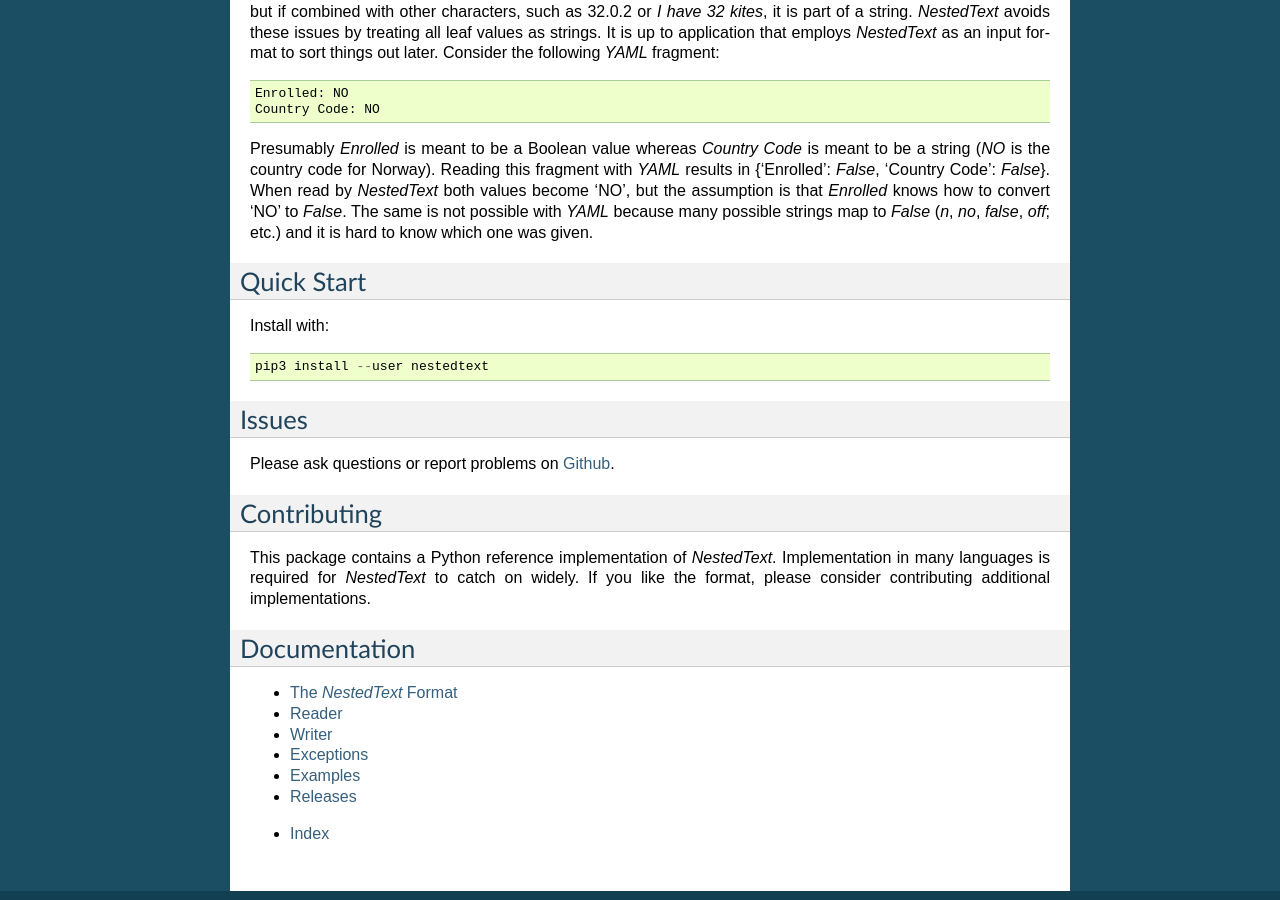
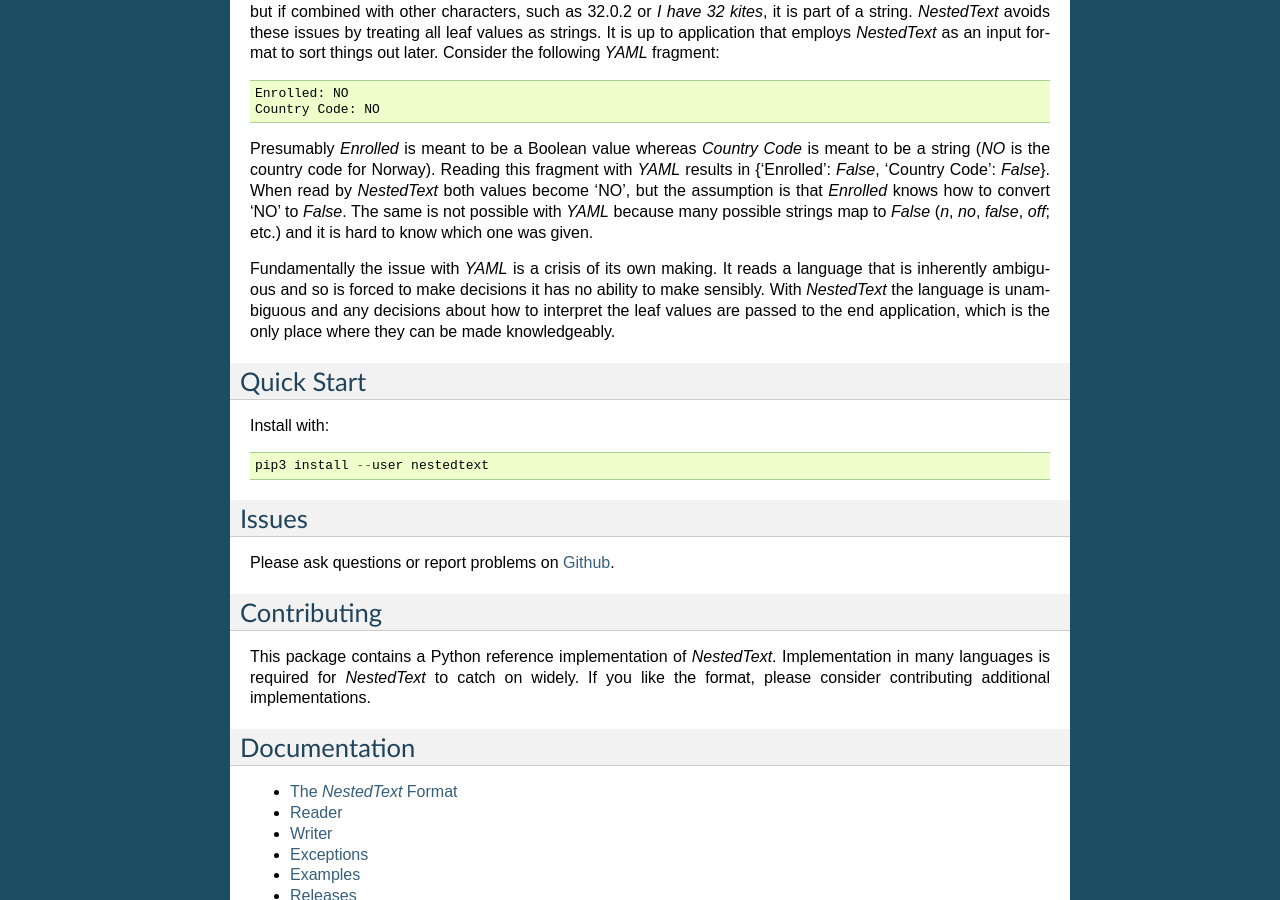
Before and after one commit to KenKundert/nestedtext, a Sphinx documentation site: the page built from doc/index.rst, in a window 1280 px wide and 900 px high, scrolled down 1560 px. Built offline with Sphinx 7.4.7, drawn with Linux system fonts in a browser that asks for light colours.

Commit message:
enhance doc: clarify the distinction between NestedText and JSON/YAML.

```diff
--- a/doc/index.rst
+++ b/doc/index.rst
@@ -120,6 +120,12 @@ When read by *NestedText* both values become 'NO', but the assumption is that
 *YAML* because many possible strings map to *False* (`n`, `no`, `false`, `off`;
 etc.) and it is hard to know which one was given.
 
+Fundamentally the issue with *YAML* is a crisis of its own making. It reads
+a language that is inherently ambiguous and so is forced to make decisions it
+has no ability to make sensibly.  With *NestedText* the language is unambiguous
+and any decisions about how to interpret the leaf values are passed to the end
+application, which is the only place where they can be made knowledgeably.
+
 
 Quick Start
 -----------
```
